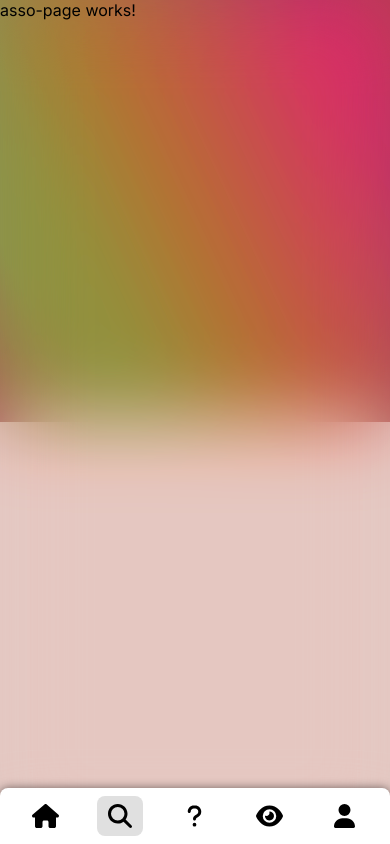
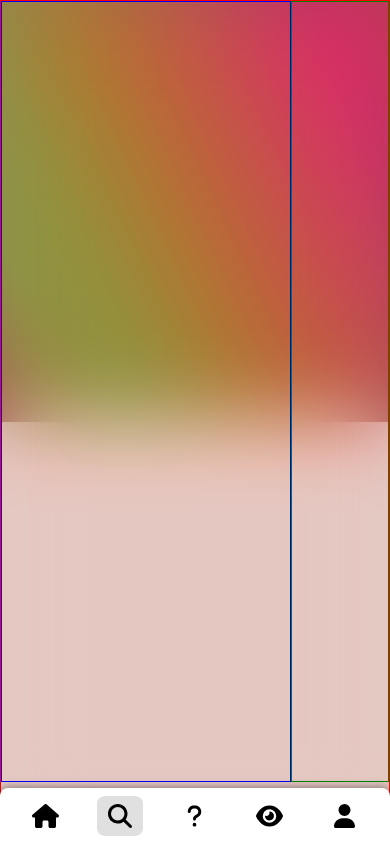
Before and after one commit to SachaWildCode/Projet-POEC, an Angular app: page /asso in a window 390 px wide. Built offline with nearby package versions, Linux system fonts and the light colour scheme.

Commit message:
first commit

```diff
--- a/src/app/pages/asso-page/asso-page.component.html
+++ b/src/app/pages/asso-page/asso-page.component.html
@@ -1 +1,4 @@
-<p>asso-page works!</p>
+<main>
+  <section class="main-section"></section>
+  <section class="sidebar"></section>
+</main>
--- a/src/app/pages/asso-page/asso-page.component.scss
+++ b/src/app/pages/asso-page/asso-page.component.scss
@@ -0,0 +1,25 @@
+main {
+  display: flex;
+  border: 1px solid red;
+  position: absolute;
+  top: 0;
+  left: 0;
+  right: 0;
+  bottom: 0;
+  padding: 0 5rem;
+  padding-top: 6.5rem;
+  .main-section {
+    border: 1px solid blue;
+    flex: 3;
+  }
+  .sidebar {
+    border: 1px solid green;
+    flex: 1;
+  }
+}
+@media screen and (max-width: 798px) {
+  main {
+    padding: 0;
+    padding-bottom: 3.8rem;
+  }
+}
--- a/src/styles.scss
+++ b/src/styles.scss
@@ -137,22 +137,22 @@ button {
     padding-bottom: 3.5rem;
   }
   h1 {
-    font-size: calc(var(--font-size-h1) * 0.7);
+    font-size: calc(var(--font-size-h1) * 0.6);
   }
 
   h2 {
-    font-size: calc(var(--font-size-h2) * 0.7);
+    font-size: calc(var(--font-size-h2) * 0.6);
   }
 
   h3 {
-    font-size: calc(var(--font-size-h3) * 0.7);
+    font-size: calc(var(--font-size-h3) * 0.6);
   }
 
   h4 {
-    font-size: calc(var(--font-size-h4) * 0.7);
+    font-size: calc(var(--font-size-h4) * 0.6);
   }
 
   h5 {
-    font-size: calc(var(--font-size-h5) * 0.7);
+    font-size: calc(var(--font-size-h5) * 0.6);
   }
 }
```
